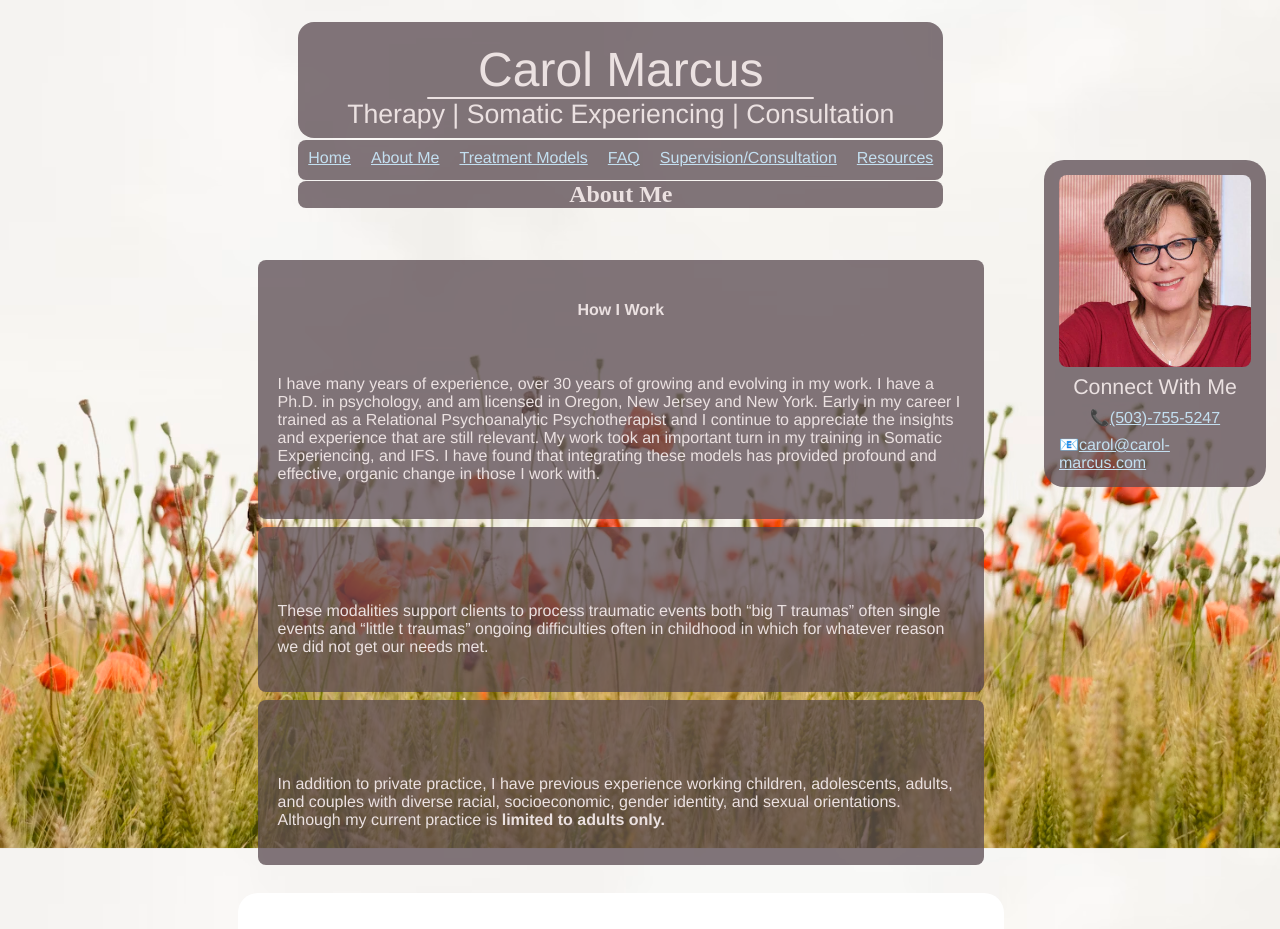
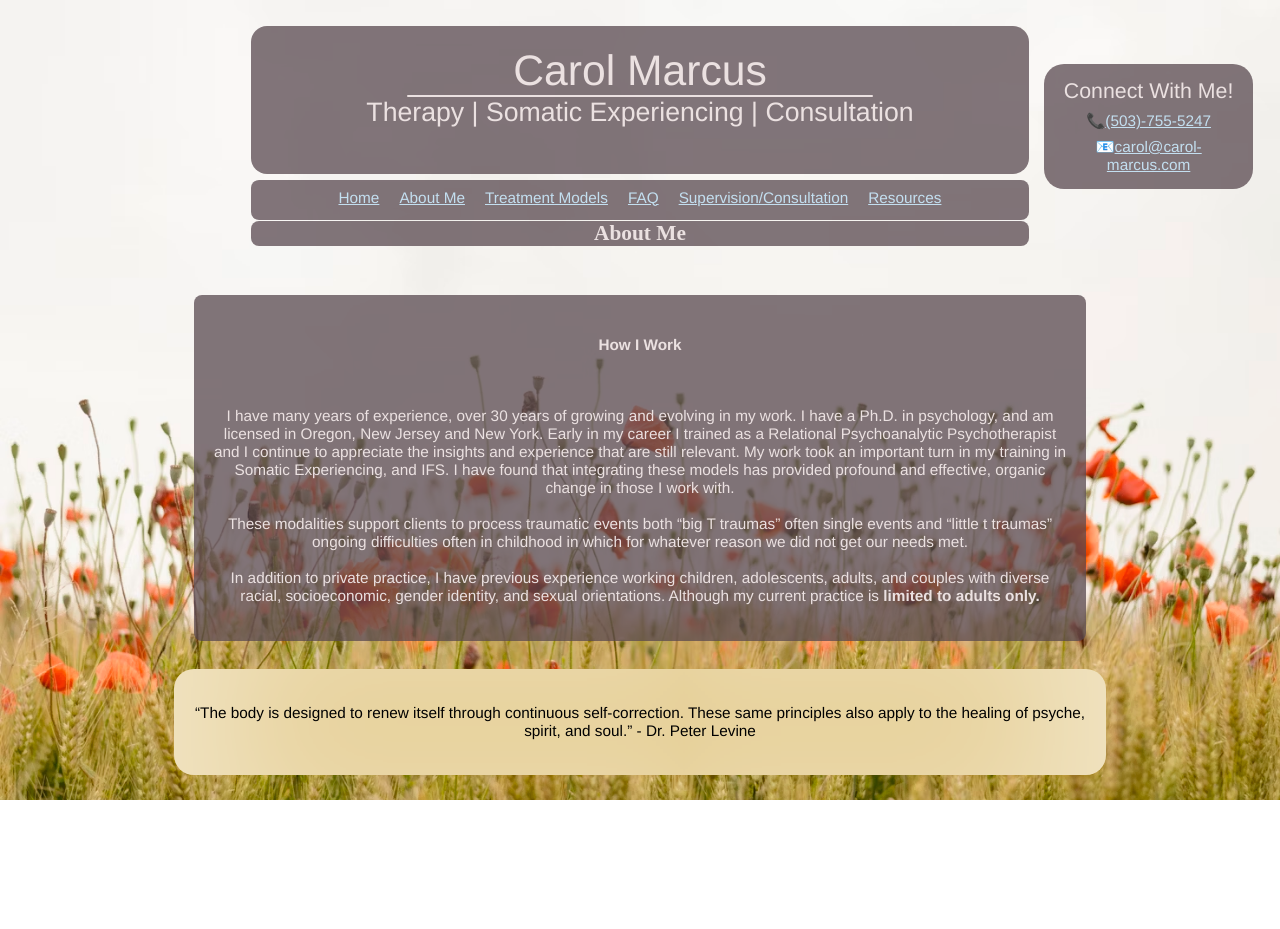
Before and after one commit to PatOConnor/carolsite, a React (Create React App) app: page /about in a window 1280 px wide. Shown: the top 929 px of the page. After the commit the page ends 800 px from the top, so only its background shows below. Built offline with nearby package versions, Linux system fonts and the light colour scheme.

Commit message:
trimmed content, refactored structure
removed redundant containers and layout schemas, replaced with centered flexbox on full page content with contact page hard-set to top right corner

```diff
--- a/src/App.css
+++ b/src/App.css
@@ -75,7 +75,8 @@ background-attachment: fixed;
 
 font-family: Comfortaa, 'Franklin Gothic Medium', 'Arial Narrow', Arial, sans-serif;
 
-color:var(--dark-text-color)
+color:var(--dark-text-color);
+font-size: 11.5pt;
 }
 
 
@@ -91,16 +92,21 @@ a{
 h3 {
   background-color: var(--dark-sectionBlurb-bg);
   color:var(--dark-text-color);
-  font-size: 18pt
+  font-size: 16pt
 }
 
 .App {
-  width: 100vw;
   height: 100vh;
+  width: 76vw;
+  margin-left: 12vw;
 
-  display: grid;
+  align-content: baseline;
   justify-content: center;
-  grid-template-columns: 10vw 70vw 20vw;
+
+  display: flex;
+  flex-direction: column;
+
+  text-align: center;
 }
 
 
@@ -133,7 +139,7 @@ h3 {
   display: flex;
   flex-direction: column;
   border-radius: 20px;
-  overflow: hidden;
+  overflow: scroll;
   gap: 8px
 }
 
@@ -152,18 +158,15 @@ h3 {
   animation: fadeInAnimation ease 3s;
   animation-iteration-count: 1;
   animation-fill-mode: forwards;
+
+
 }
 
 .body-section-content-container{
   display:flex;
   flex-direction: column;
   gap: 8px;
-}
 
-/* middle column is container for majority of site content */
-.middle-column {
-  margin-left: 10%;
-  place-content: center;
 }
 
 
@@ -178,7 +181,14 @@ h3 {
 
 
 .quote {
-  background-color: white;
+  background-color: rgb(215, 179, 89);
   color: black;
-  text-align: center;
+  align-items: center;
+  justify-content: center;
+
+
+  -webkit-box-shadow: inset 0px 0px 186px -14px rgba(255,255,255,1);
+  -moz-box-shadow: inset 0px 0px 186px -14px rgba(255,255,255,1);
+  box-shadow: inset 0px 0px 186px -14px rgba(255,255,255,1);
+
 }
--- a/src/App.js
+++ b/src/App.js
@@ -30,12 +30,12 @@ function App() {
 
   return (<>
     <div className="App">
-      <div className='left-column'></div>
-      <div className='middle-column'>
+
         <Router>
 
 
           <Header />
+          <Contact />
           <div className='body-container'>
             <Routes>
               <Route path="/" element={<Main />} />
@@ -51,10 +51,7 @@ function App() {
           <Footer />
 
         </Router>
-      </div>
-      <div className='right-column'>
-        <Contact />
-      </div>
+
     </div>
   </>
   );
--- a/src/components/Contact.jsx
+++ b/src/components/Contact.jsx
@@ -5,8 +5,7 @@ import './contact.css';
 
 const Contact = () => {
     return (<div className="body-section contact-panel">
-            <img id='carolpic1' src='./img/carol1.bmp' alt='Picture of Carol' className='contact-image'/>
-            <li className="contact-header">Connect With Me</li>
+            <li className="contact-header">Connect With Me!</li>
             <li>📞<a href="tel:503-755-5247">(503)-755-5247</a></li>
             <li>📧<a href="mailto:carol@carol-marcus.com">carol@carol-marcus.com</a></li>
     </div>)
--- a/src/components/contact.css
+++ b/src/components/contact.css
@@ -2,15 +2,17 @@
     /* background-color: var(--dark-contact-bg); */
     background-color: var(--dark-sectionBlurb-bg);
     margin-top: 20vh;
-    position: fixed;
-
+    position: absolute;
+    left: 80vw;
+    top: -12vh;
+    width: 14vw;
     display: flex;
     flex-direction: column;
-    justify-content: center;
     align-content:center;
     padding: 15px;
     gap: 8px;
-
+    justify-content: center;
+    z-index: 1;
   }
 
   .contact-image {
@@ -22,3 +24,8 @@
     align-self: center;
     font-size: 16pt;
   }
+
+  #main-section-4 {
+    width: 50vw;
+    margin-left: 12vw;
+  }
--- a/src/components/header.css
+++ b/src/components/header.css
@@ -2,7 +2,7 @@
 header {
     margin-top: 20px;
     display: grid;
-    grid-template-rows: 15vh 5vh;
+    grid-template-rows: 20vh 5vh;
   }
   .logo-container {
     /* border: 2px solid black; */
@@ -21,7 +21,7 @@ header {
 
 
   .logo-top {
-    font-size: 36pt;
+    font-size: 32pt;
   }
 
   .logo-dividing-bar {
--- a/src/pages/AboutMe.jsx
+++ b/src/pages/AboutMe.jsx
@@ -15,28 +15,13 @@ const AboutMe = () => {
                 imageStyle: null
             },
             header: "How I Work",
-            text: "I have many years of experience, over 30 years of growing and evolving in my work. I have a Ph.D. in psychology, and am licensed in Oregon, New Jersey and New York. Early in my career I trained as a Relational Psychoanalytic Psychotherapist and I continue to appreciate the insights and experience that are still relevant.  My work took an important turn in my training in Somatic Experiencing, and IFS.  I have found that integrating these models has provided profound and effective, organic change in those I work with.",
-        },
-        {
-            image: {
-                imageID: "",
-                imageSrc: null,
-                imageAlt: null,
-                imageStyle: null
-            },
-            header: "",
-            text: "These modalities support clients to process traumatic events both “big T traumas” often single events and “little t traumas” ongoing difficulties often in childhood in which for whatever reason we did not get our needs met.",
-        },
-        {
-            image: {
-                imageID: "",
-                imageSrc: null,
-                imageAlt: null,
-                imageStyle: null
-            },
-            header: "",
-            //this one is in JSX to contain the bold text at the end of the sentence.
-            text: <>In addition to private practice, I have previous experience working children, adolescents, adults, and couples with diverse racial, socioeconomic, gender identity, and sexual orientations. Although my current practice is <strong>limited to adults only.</strong></>,
+            text: <>I have many years of experience, over 30 years of growing and evolving in my work. I have a Ph.D. in psychology, and am licensed in Oregon, New Jersey and New York. Early in my career I trained as a Relational Psychoanalytic Psychotherapist and I continue to appreciate the insights and experience that are still relevant.  My work took an important turn in my training in Somatic Experiencing, and IFS.  I have found that integrating these models has provided profound and effective, organic change in those I work with.
+            <br />
+            <br />
+            These modalities support clients to process traumatic events both “big T traumas” often single events and “little t traumas” ongoing difficulties often in childhood in which for whatever reason we did not get our needs met.
+            <br />
+            <br />
+            In addition to private practice, I have previous experience working children, adolescents, adults, and couples with diverse racial, socioeconomic, gender identity, and sexual orientations. Although my current practice is <strong>limited to adults only.</strong></>
         },
     ]
 
--- a/src/pages/Main.jsx
+++ b/src/pages/Main.jsx
@@ -10,18 +10,17 @@ const Main = () => {
             //     imageID: "carolpic1",
             //     imageSrc: "./img/carol1.bmp", imageAlt: "Picture of Carol", imageStyle: "right-image",
             // },
-            text: "I am a licensed psychologist, providing teletherapy and in person sessions for adults in Portland, Oregon.  Teletherapy sessions available for New Jersey and New York residents."
+            header: "Welcome to My Practice!",
+            text: "I am a licensed psychologist, providing in person sessions for adults in Portland, Oregon, as well as teletherapy sessions for residents of Oregon, New Jersey, and New York. I specialize in addressing childhood/developmental trauma to alleviate anxiety and depression and buildd healthy relationships."
         },
         {
-            text: "Traditional \"talk\" therapy is one way to address problems, but for some people it is not enough.  Many people feel that while they have learned much about themselves, they still feel the same and struggle with the same problems."
+            text: "Traditional \"talk\" therapy is one way to address problems, but for some people it is not enough.  Many people feel that while they have learned much about themselves, they still feel the same and struggle with the same problems. I offer treatment that integrates various innovative, effective approaches; Somatic Experiencing, EMDR, Internal Family Systems theory and Mindfulness practices that organically and successfully allow change to happen."
         },
 
     ]
 
     const sectionTwoBlurbs = [
-        {
-            text: "I offer treatment that integrates various innovative, effective approaches; Somatic Experiencing, EMDR, Internal Family Systems theory and Mindfulness practices that organically and successfully allow change to happen.  I SPECIALIZE IN SUPPORTING CLIENTS TO ADDRESS CHILDHOOD/DEVELOPMENTAL TRAUMA, to BUILD HEALTHY RELATIONSHIPS and alleviate anxiety and depression."
-        },
+
         {
 
             text: "We will tailor these approaches to respond to you and your situation. Everyone has inner resources that can help them to heal.  Working together, we will begin by understanding who you are, how your experiences in life have affected you and most importantly, how these experiences are remembered inside you.   Providing a body-based foundation allows for a more meaningful process of internal growth and best supports our capacity for resiliency.  This approach can lead to greater vitality and more permanent outcomes. We are using tools that are innovative yet clinically sound and safe.   I believe that every individual possesses compassion, creativity, curiosity, and courage to bring about positive change in their life.  I am here to support you in feeling comfortable bringing your true self to therapy."
@@ -31,14 +30,12 @@ const Main = () => {
     const sectionThreeBlurbs = [
         {
             header: "Experiencing therapy with me:",
-            text: "I frequently make sure we are \"on the same page\" when it comes to use of language, ideas, and concepts.  I am always checking in and evaluating your understanding regarding your needs, feelings, and goals.  You will understand where you are, how you got there, and where you want to go."
+            text: "I frequently make sure we are \"on the same page\" when it comes to use of language, ideas, and concepts.  I am always checking in and evaluating your understanding regarding your needs, feelings, and goals.  You will understand where you are, how you got there, and where you want to go. Resilience involves building capacity to hold difficulty and challenge without letting it overwhelm us.  In therapy you will experience how to metabolize and grow from these experiences, how to choose your responses to situations so you can respond rather than react."
         },
-        {
-            text: "Resilience involves building capacity to hold difficulty and challenge without letting it overwhelm us.  In therapy you will experience how to metabolize and grow from these experiences, how to choose your responses to situations so you can respond rather than react."
-        },
-        {
-            text: "Resilience is all about choice, creating the ability to know ourselves and respond to a given situation with presence. This is the work of therapy."
-        },
+
+    ]
+
+    const sectionFourBlurbs = [
         {
             header: "Get Started",
             text: "Finding the right therapist is so important. Want to explore if we are a good therapeutic fit? Contact me to schedule a brief initial consultation at no charge."
@@ -60,9 +57,17 @@ const Main = () => {
         imageStyle: "",
     }
 
+    const carolImage = {
+        imageID: "carol1",
+        imageSrc: './img/carol1.bmp',
+        imageAlt: "picture of carol",
+        imageStyle: 'contact-image'
+    }
+
     const sectionOneJSX = blurbsToContent({ blurbData: sectionOneBlurbs });
     const sectionTwoJSX = blurbsToContent({ blurbData: sectionTwoBlurbs });
     const sectionThreeJSX = blurbsToContent({ blurbData: sectionThreeBlurbs });
+    const sectionFourJSX = blurbsToContent({ blurbData: sectionFourBlurbs });
 
 
     return (<>
@@ -72,7 +77,7 @@ const Main = () => {
             sectionTitle={""}
             sectionContent={sectionOneJSX}
             imageLayout={"right-image"}
-            imageData={horsesImage}
+            imageData={carolImage}
             />
         <BodySection
             sectionID={"main-section-2"}
@@ -80,7 +85,7 @@ const Main = () => {
             sectionTitle={""}
             sectionContent={sectionTwoJSX}
             imageLayout={"left-image"}
-            imageData={creekImage}
+            imageData={horsesImage}
             />
         <div id="quote1" className="body-section quote">
             <p>“Trauma is not what happens to us. But what we hold inside in the absence of an empathetic witness.” — Dr Peter Levine</p>
@@ -90,6 +95,14 @@ const Main = () => {
             animationType={"fade-in"}
             sectionTitle={""}
             sectionContent={sectionThreeJSX}
+            imageLayout={"right-image"}
+            imageData={creekImage}
+            />
+        <BodySection
+            sectionID={"main-section-4"}
+            animationType={"fade-in"}
+            sectionTitle={""}
+            sectionContent={sectionFourJSX}
             />
 
 
```
